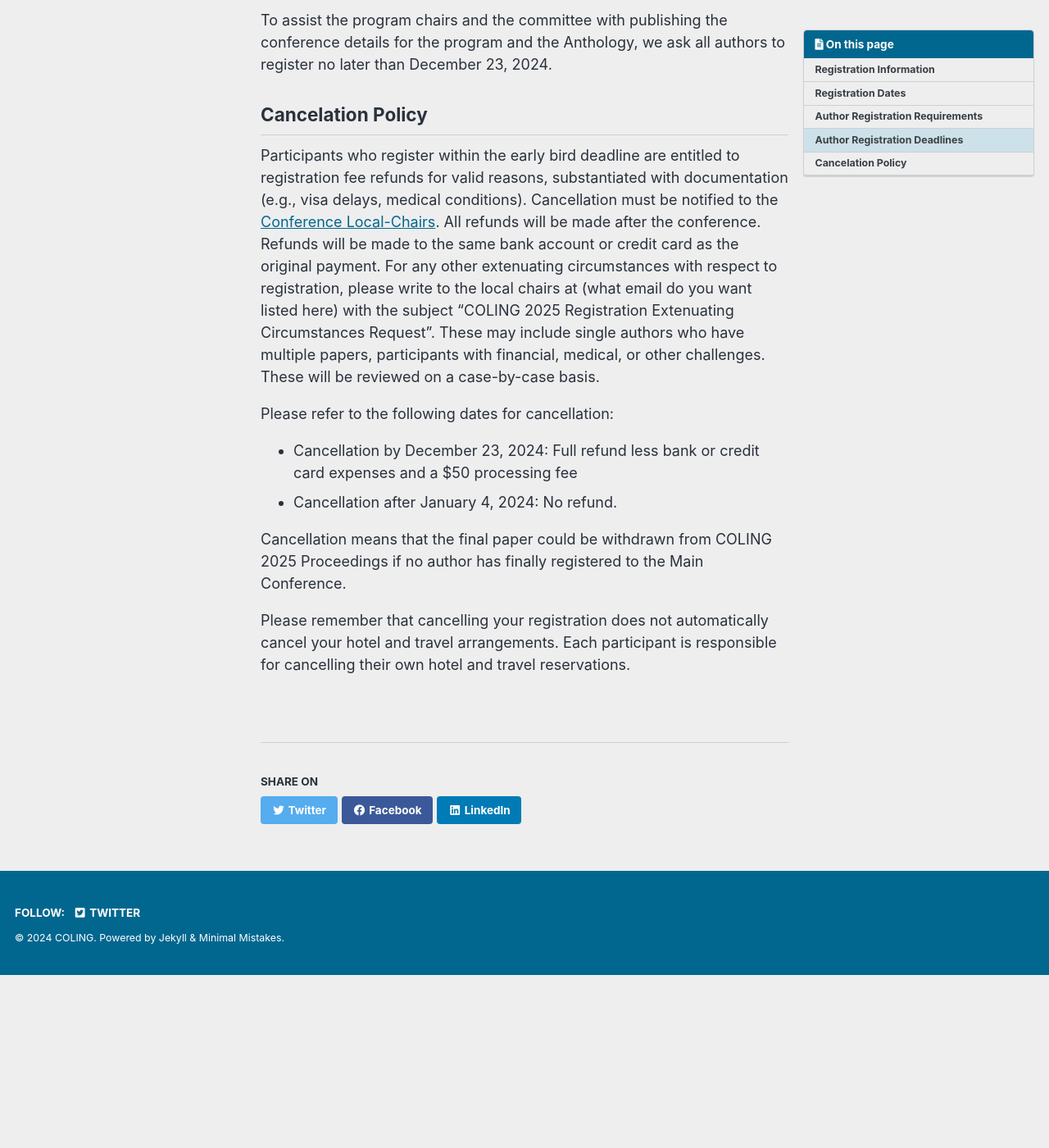
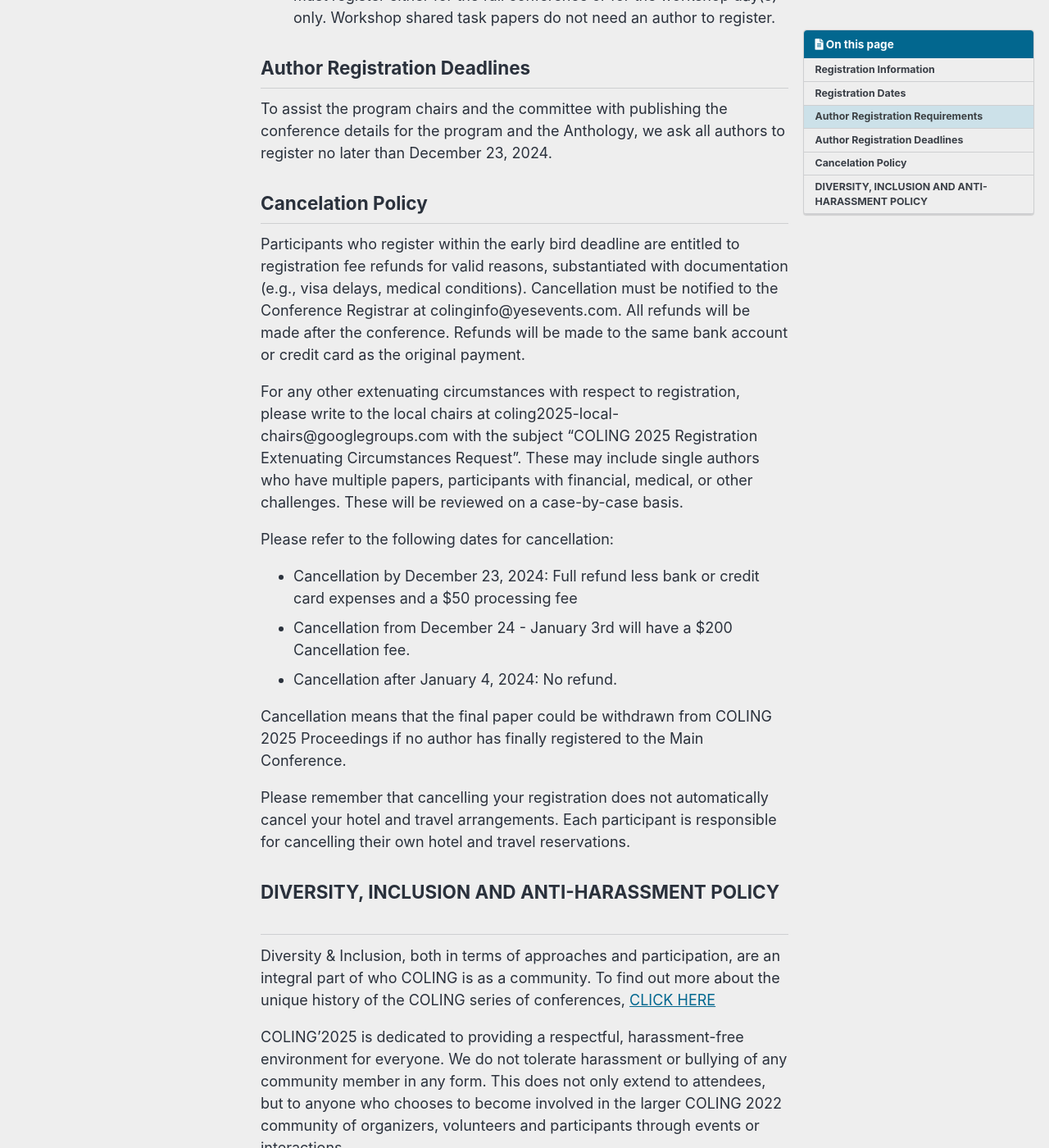
Before and after one commit to hasaniqbal777/coling-2025, a Jekyll site: the page built from _pages/registration.md, in a window 1280 px wide and 1400 px high, scrolled down 3161 px. Shown: the whole window at 82% size. Built offline with Jekyll 4.4.1, drawn with Linux system fonts in a browser that asks for light colours; cached includes are drawn as plain includes; comment, search, counter and statistics services are not loaded; before the commit the page ends 4350 px from its top, so only the background shows below that; some of the changed text lies outside the part shown.

Commit message:
registrations update

```diff
--- a/_pages/registration.md
+++ b/_pages/registration.md
@@ -49,7 +49,7 @@ toc_sticky: true
 |Arabic NLP Winter School: Jan 18-19 [[website]](https://winterschool2025.sigarab.org/) | 210	|300|
 
 
-- The Full Conference fee includes access to the main conference, the welcome reception, the social event, the workshops and tutorials, the Arabic NLP Winter School, and the virtual poster sessions.
+- The Full Conference fee includes access to the main conference, the welcome reception, the social event, the workshops and tutorials, and the virtual poster sessions. (Note it does not include the Arabic Winter School)
 - The Main Conference registration fee includes access to the main conference, the welcome reception, and the virtual poster sessions.
 - Workshops and tutorials can be registered for separately, without requiring Main Conference registration.
 - Student fees are applicable only to full-time students. To qualify for student status, participants must provide proof of their academic standing (a student ID or a certificate for 2024–2025, signed by a supervisor) as a file (PDF, GIF, JPG, or PNG) during the registration process.
@@ -81,14 +81,29 @@ toc_sticky: true
 To assist the program chairs and the committee with publishing the conference details for the program and the Anthology, we ask all authors to register no later than December 23, 2024.
 
 ## Cancelation Policy
-Participants who register within the early bird deadline are entitled to registration fee refunds for valid reasons, substantiated with documentation (e.g., visa delays, medical conditions). Cancellation must be notified to the [Conference Local-Chairs](mailto:coling2025-local-chairs@googlegroups.com). All refunds will be made after the conference. Refunds will be made to the same bank account or credit card as the original payment.
-For any other extenuating circumstances with respect to registration, please write to the local chairs at (what email do you want listed here) with the subject “COLING 2025 Registration Extenuating Circumstances Request”.  These may include single authors who have multiple papers, participants with financial, medical, or other challenges.  These will be reviewed on a case-by-case basis.
+Participants who register within the early bird deadline are entitled to registration fee refunds for valid reasons, substantiated with documentation (e.g., visa delays, medical conditions). Cancellation must be notified to the Conference Registrar at colinginfo@yesevents.com. All refunds will be made after the conference. Refunds will be made to the same bank account or credit card as the original payment.
+
+For any other extenuating circumstances with respect to registration, please write to the local chairs at coling2025-local-chairs@googlegroups.com with the subject “COLING 2025 Registration Extenuating Circumstances Request”.  These may include single authors who have multiple papers, participants with financial, medical, or other challenges.  These will be reviewed on a case-by-case basis.
 
 Please refer to the following dates for cancellation:
 
 - Cancellation by December 23, 2024: Full refund less bank or credit card expenses and a $50 processing fee
+- Cancellation from December 24 - January 3rd will have a $200 Cancellation fee.
 - Cancellation after January 4, 2024: No refund.
 
 Cancellation means that the final paper could be withdrawn from COLING 2025 Proceedings if no author has finally registered to the Main Conference.
 
 Please remember that cancelling your registration does not automatically cancel your hotel and travel arrangements. Each participant is responsible for cancelling their own hotel and travel reservations.
+
+## DIVERSITY, INCLUSION AND ANTI-HARASSMENT POLICY
+Diversity & Inclusion, both in terms of approaches and participation, are an integral part of who COLING is as a community. To find out more about the unique history of the COLING series of conferences,  [CLICK HERE](https://ufal.mff.cuni.cz/iccl)
+
+COLING’2025 is dedicated to providing a respectful, harassment-free environment for everyone. We do not tolerate harassment or bullying of any community member in any form. This does not only extend to attendees, but to anyone who chooses to become involved in the larger COLING 2022 community of organizers, volunteers and participants through events or interactions.
+
+Harassment includes offensive verbal/electronic comments related to personal characteristics or choices, sexual images or comments in public or online spaces, deliberate intimidation, bullying, stalking, following, harassing photography or recording, sustained disruption of talks, IRC chats, electronic meetings, physical meetings or other events, inappropriate physical contact, or unwelcome sexual attention. Participants asked to stop any harassing or bullying behavior are expected to comply immediately.
+
+If a participant engages in harassing behavior, representatives of COLING’2025 may take reasonable action they deem appropriate, including warning the offender, expulsion from mailing lists, discussion boards and other electronic communications channels or expulsion from the event to resolve the issue.
+
+If you are being harassed, notice that someone else is being harassed, or have any other concerns, please act to intercede or ask for help from any member of Local Organization Committee. Please be assured that your concerns will be kept in strict confidence, and we will consult with you on any actions taken.
+
+This Code of Conduct has been adapted from the PyBCN one and is licensed under a Creative Commons Attribution-Share Alike 3.0 Unported license.
```
Also changed, not shown: other parts of _pages/registration.md (+6 -6 lines).
